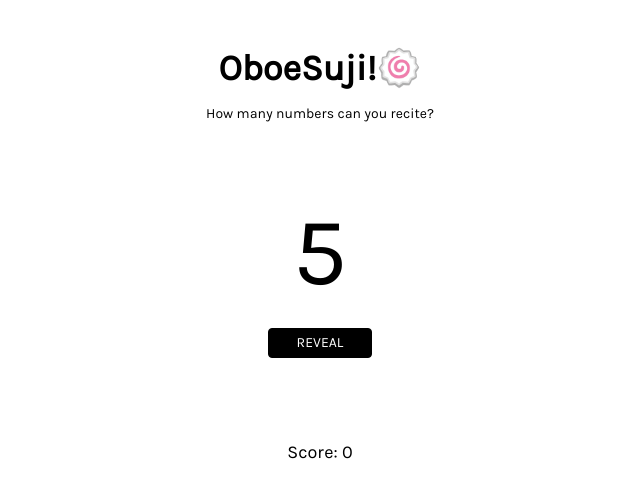
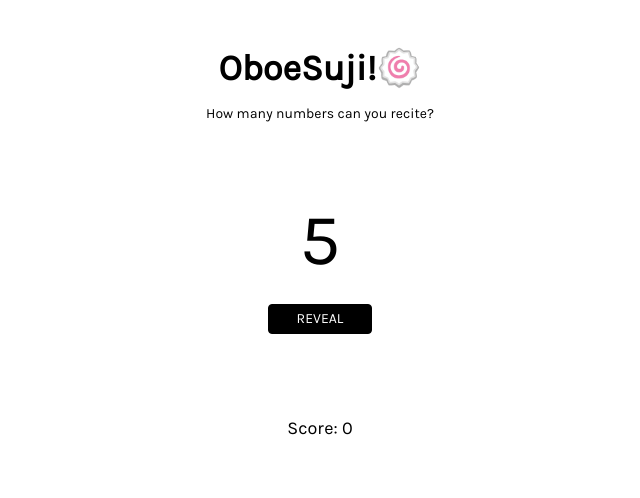
Before and after one commit to aditiintechk/oboe-suji, a React (Vite) app: page / in a window 1280 px wide. Both pictures are taken after typing "5", "5" into the empty fields and a click on the button "LET'S GO". Shown: the top 498 px of the page, without its empty margins (320-960 px from the left). Built offline with nearby package versions, Linux system fonts and the light colour scheme.

Commit message:
refactor Game component

```diff
--- a/src/components/Game.tsx
+++ b/src/components/Game.tsx
@@ -1,5 +1,6 @@
 import { MouseEventHandler } from 'react'
 import dataOne from '../json/dataOne.json'
+import dataTwo from '../json/dataTwo.json'
 
 export default function Game({
 	randomNumber,
@@ -15,17 +16,21 @@ export default function Game({
 	score: number
 }) {
 	function getCurrentObject() {
-		return dataOne.find(
-			(obj: { number: number }) => Number(randomNumber) === obj.number
-		)
+		if (randomNumber <= 50000) {
+			return dataOne.find(
+				(obj: { number: number }) => Number(randomNumber) === obj.number
+			)
+		} else {
+			return dataTwo.find(
+				(obj: { number: number }) => Number(randomNumber) === obj.number
+			)
+		}
 	}
 
-	const textLength: string =
-		randomNumber.toString().length < 5 ? 'text-8xl' : 'text-6xl'
 	return (
 		<div className='text-center my-20'>
 			<p
-				className={`${textLength} cursor-pointer select-none`}
+				className={`text-7xl cursor-pointer select-none`}
 				onClick={handleNumberClick}
 			>
 				{randomNumber}
```
